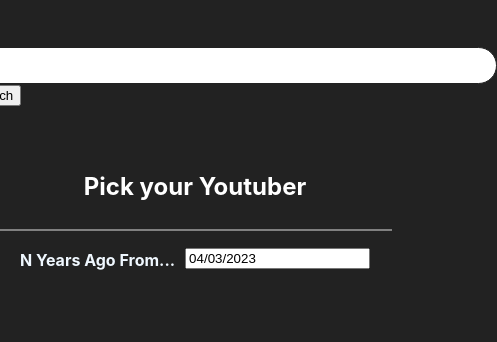
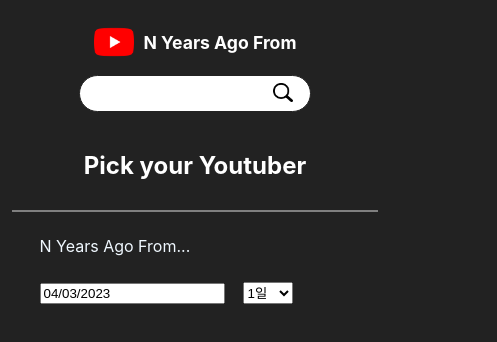
Before and after one commit to prater21/N-Years-Ago-From, a React (Create React App) app: page / in a window 390 px wide. Shown: the top 342 px of the page, 497 px wide, since content can reach past the window. Built offline with nearby package versions, Linux system fonts and the light colour scheme.

Commit message:
add : select period, responsive style

```diff
--- a/src/App.js
+++ b/src/App.js
@@ -4,19 +4,23 @@
 import Header from './components/Header';
 
 function App() {
-  const [channelId, setchannelId] = useState("");
+  const [channelId, setChannelId] = useState("");
+  const [channelImg, setChannelImg] = useState("");
   const [apiError, setApiError] = useState(false);
 
-  const setChannelId = (youtuberInput) => {
-    setchannelId(youtuberInput);
+  const setChId = (chId) => {
+    setChannelId(chId);
+  }
+  const setChImg = (chImgSrc) => {
+    setChannelImg(chImgSrc);
   }
   const ErrorHandler = () => {
     setApiError(true);
   }
   return (
     <Fragment>
-      <Header setChannelId={setChannelId} ErrorHandler={ErrorHandler} />
-      {!apiError && <Body channelId={channelId} ErrorHandler={ErrorHandler} />}
+      <Header setChannelId={setChId} ErrorHandler={ErrorHandler} setChannelImgSrc={setChImg} />
+      {!apiError && <Body channelId={channelId} ErrorHandler={ErrorHandler} channelImgSrc={channelImg} />}
       {apiError && <div className='error'>
         <h2>Api 할당량이 다 찼습니다. 내일 다시 시도해주세요!</h2>
       </div>}
--- a/src/components/Body.css
+++ b/src/components/Body.css
@@ -7,29 +7,35 @@
 
 .body__title {
   display: flex;
-  width: 900px;
+  width: 850px;
 }
 
-.body__title h1 {
-  margin-left: 20px;
+.body__title p {
+  margin-left: 10px;
   font-size: 1.1rem;
 }
-
+.body__select {
+  display: flex;
+}
 .body__datePicker {
   margin-left: 20px;
-  margin-top: 17px;
+  margin-top: 18px;
+}
+.body__daySelect {
+  height: 22px;
+  margin: 18px;
 }
 
 .body__content {
   color: aliceblue;
-  width: 900px;
+  width: 850px;
   padding: 0;
 }
 
 .body__videos,
 .body__empty {
   list-style: none;
-  width: 900px;
+  width: 850px;
 }
 
 .body__emptyImg {
@@ -45,16 +51,16 @@
 
 .body__video {
   display: flex;
-  margin-left: 20px;
+  margin-left: 10px;
   margin-bottom: 20px;
-  width: 870px;
+  width: 830px;
   overflow-x: scroll;
   gap: 10px;
 }
 
 .body__videos hr,
 .body__empty hr {
-  width: 900px;
+  width: 850px;
   border: 1px solid gray;
 }
 
@@ -76,34 +82,29 @@
 }
 
 @media all and (max-width: 1023px) {
-  .body__title h1 {
+  .body__title p {
     font-size: 1rem;
-  }
-  .body__datePicker {
-    margin-left: 10px;
-    margin-top: 8px;
   }
   .body__title,
   .body__container {
-    width: 100%;
+    width: 90%;
   }
   .body__content {
     width: 100%;
-    margin-top: 0;
   }
   .body__videos hr,
   .body__empty hr {
-    width: 97%;
+    width: 100%;
   }
-
   .body__videos,
   .body__empty {
-    width: 100%;
+    width: 95%;
+    margin: auto;
     margin-bottom: 15px;
   }
   .body__video {
-    width: 94%;
-    margin-left: 18px;
+    width: 100%;
+    margin: 0;
     margin-bottom: 0px;
   }
   .body__emptyImg {
@@ -114,7 +115,23 @@
     height: 135px;
   }
   .body__year {
-    margin: 10px 20px;
+    margin: 10px;
     font-size: 0.9rem;
   }
 }
+
+@media all and (max-width: 767px) {
+  .body__title {
+    flex-direction: column;
+  }
+  .body__title p {
+    margin-left: 20px;
+  }
+  .body__datePicker {
+    margin-left: 20px;
+    margin-top: 10px;
+  }
+  .body__daySelect {
+    margin-top: 10px;
+  }
+}
--- a/src/components/Body.js
+++ b/src/components/Body.js
@@ -8,7 +8,7 @@
 import "react-datepicker/dist/react-datepicker.css";
 import "./Body.css"
 
-const Body = ({ channelId, ErrorHandler }) => {
+const Body = ({ channelId, channelImgSrc, ErrorHandler }) => {
     // date variable
     const [date, setDate] = useState(new Date());
     const [dateEnd, setDateEnd] = useState(null);
@@ -16,6 +16,8 @@
     const [videos, setVideos] = useState([]);
     const [loading, setLoading] = useState(false);
     const publishData = [];
+
+    const [day, setDay] = useState(1);
 
 
     useEffect(() => {
@@ -67,7 +69,7 @@
         setDate(date);
         let start = new Date(date);
         let end = new Date(date);
-        end.setDate(date.getDate() + 6)
+        end.setDate(date.getDate() + (day - 1))
         setDateEnd(end);
         if (date.getMonth() === 1 && date.getDate() === 28) {   // 29 FEB
             getPublishDate(date.getYear(), 1, start, end);
@@ -82,12 +84,25 @@
 
     }
 
+    const daySelect = (e) => {
+        let _day = parseInt(e.target.value);
+        setDay(_day);
+    }
+
     return (
         <div className="body">
             <div className="body__title">
-                <h1 >N Years Ago From...</h1>
-                <div className="body__datePicker" >
-                    <DatePicker selected={date} onChange={(date) => dateChangeHandler(date)} />
+                <p>N Years Ago From...</p>
+                <div className="body__select">
+                    <div className="body__datePicker" >
+                        <DatePicker selected={date} onChange={(date) => dateChangeHandler(date)} />
+                    </div>
+                    <select className="body__daySelect" onChange={daySelect}>
+                        <option value="1">1일</option>
+                        <option value="7">7일</option>
+                        <option value="14">14일</option>
+                        <option value="30">30일</option>
+                    </select>
                 </div>
             </div>
             {!loading && <div className="body__container">
@@ -112,7 +127,7 @@
                             //no video data
                             <li key={data.year} className="body__empty" >
                                 <p className="body__year">{data.year}년 {date.getMonth() + 1}월 {date.getDate()}일 ~ {dateEnd.getMonth() + 1}월 {dateEnd.getDate()}일</p>
-                                <img className="body__emptyImg" src={process.env.PUBLIC_URL + "/img/chim-no-video.png"} alt="no video img" />
+                                <img className="body__emptyImg" src={channelImgSrc} alt="no video img" />
                                 <hr />
                             </li>
                         ))
@@ -132,6 +147,7 @@
                     />
                 </div>}
 
+
         </div >
     )
 }
--- a/src/components/Header.css
+++ b/src/components/Header.css
@@ -5,18 +5,28 @@
 }
 .header__top {
   display: flex;
-  margin: 20px;
   align-items: center;
+  width: 800px;
+  margin: 30px 0;
+}
+
+.header__topLeft {
+  display: flex;
+  gap: 10px;
 }
 .header__icon {
-  width: 30px;
+  width: 40px;
   object-fit: contain;
 }
 .header__title {
   color: white;
-  /* flex: 0.1; */
+  font-size: 1.1rem;
 }
-.header__input {
+
+.header__topRight {
+  margin-left: auto;
+}
+.header__searchInput {
   width: 500px;
   height: 35px;
   padding: 0 15px;
@@ -24,11 +34,13 @@
   border: 1px solid rgb(34, 34, 34);
 }
 .header__searchResults {
+  display: flex;
+  flex-direction: column;
   position: absolute;
   z-index: 10;
   width: 510px;
-  min-height: 150px;
-  max-height: 300px;
+  min-height: 90px;
+  max-height: 340px;
   overflow-y: scroll;
   margin: 5px 12px;
   border-radius: 5px;
@@ -36,12 +48,9 @@
   list-style: none;
   padding: 0;
 }
-
 .header__searchResult {
   display: flex;
   align-items: center;
-  /* border-radius: 10px; */
-  /* margin: 5px 12px 5px 10px; */
   padding: 3px 15px;
 }
 .header__searchResult:hover {
@@ -53,28 +62,50 @@
   width: 30px;
   height: 30px;
   margin-right: 5px;
-  /* object-fit: contain; */
 }
 .header__spiner {
+  margin: auto;
   margin-top: 30px;
   text-align: center;
 }
+.header__searchClose {
+  color: gray;
+  width: 50px;
+  font-size: 0.9rem;
+  margin-top: auto;
+  margin-left: auto;
+  cursor: pointer;
+}
+
+.header__searchIcon {
+  border: 1px solid rgba(0, 0, 0, 0);
+  background-color: rgba(0, 0, 0, 0);
+  margin-left: -45px;
+  position: absolute;
+  margin-top: 6px;
+  cursor: pointer;
+}
+.header__searchIcon img {
+  width: 20px;
+  margin-left: auto;
+}
+
 .header__noProfile {
   color: white;
 }
+
 .header__profile {
   display: flex;
-  width: 900px;
+  width: 850px;
 }
-
 .header__profileImg {
-  width: 60px;
+  width: 70px;
   border-radius: 5px;
-  margin: 15px 20px;
+  margin: 12px 20px;
   object-fit: contain;
 }
 
-.header__name {
+.header__profileName {
   font-size: 1.2rem;
   color: aliceblue;
   margin: 12px 0;
@@ -88,22 +119,33 @@
 }
 
 .header__line {
-  width: 880px;
+  width: 850px;
+  margin-top: 10px;
   border: 1px solid gray;
 }
 
 @media (max-width: 1023px) {
   .header,
-  .header__img,
   .header__profile {
-    width: 100%;
+    width: 95%;
+    margin: auto;
+  }
+  .header__top {
+    width: 95%;
+    margin-bottom: 10px;
+  }
+
+  .header__searchInput {
+    width: 300px;
+  }
+  .header__searchResults {
+    width: 310px;
   }
   .header__profileImg {
-    width: 50px;
-    height: 50px;
-    margin: 10px 10px 5px 15px;
+    width: 60px;
+    margin: 15px 15px 10px 0px;
   }
-  .header__name {
+  .header__profileName {
     font-size: 1rem;
     margin: 14px 0 0 0;
   }
@@ -111,6 +153,23 @@
     font-size: 0.8rem;
   }
   .header__line {
-    width: 100%;
+    width: 98%;
   }
 }
+
+@media all and (max-width: 767px) {
+  .header__top {
+    flex-direction: column;
+    margin: 20px 0;
+  }
+  .header__topRight {
+    margin-top: 10px;
+    margin-left: 0;
+  }
+  .header__searchInput {
+    width: 200px;
+  }
+  .header__searchResults {
+    width: 210px;
+  }
+}
--- a/src/components/Header.js
+++ b/src/components/Header.js
@@ -8,10 +8,11 @@
 
 import "./Header.css"
 
-const Header = ({ setChannelId, ErrorHandler }) => {
+const Header = ({ setChannelId, setChannelImgSrc, ErrorHandler }) => {
 
-    const youtubetInput = useRef();
+    const searchInput = useRef();
     const [displaySearch, setDisplaySearch] = useState(false);
+    const [blurOn, setBlurOn] = useState(false);
     const [searchResult, setSearchResult] = useState([]);
     const [youtuber, setYoutuber] = useState(null);
     const [loading, setLoading] = useState(false);
@@ -19,13 +20,13 @@
     const submitHandler = async (event) => {
         event.preventDefault();
         setLoading(true);
-        console.log(youtubetInput.current.value);
+
         await axios.get("https://www.googleapis.com/youtube/v3/search", {
             params: {
                 key: process.env.REACT_APP_API_KEY,
                 part: "snippet",
                 type: "channel",
-                q: youtubetInput.current.value
+                q: searchInput.current.value
             }
         }).then(response => {
             console.log(response.data)
@@ -40,17 +41,43 @@
 
     return <div className="header">
         <div className="header__top">
-            <img className="header__icon" src={process.env.PUBLIC_URL + '/img/youtubeIcon.png'} alt="" />
-            <p className="header__title">N Years Ago From</p>
-            <form onSubmit={submitHandler}>
-                <input ref={youtubetInput} onChange={() => { setSearchResult([]) }} onFocus={() => { setDisplaySearch(true); }} onBlur={() => { setDisplaySearch(false); }} type="text" id="youtuber" className="header__input" />
+            <div className="header__topLeft">
+                <img className="header__icon" src={process.env.PUBLIC_URL + '/img/youtubeIcon.png'} alt="" />
+                <h1 className="header__title">N Years Ago From</h1>
+            </div>
+            <form className="header__topRight" onSubmit={submitHandler}>
+                <input
+                    className="header__searchInput"
+                    ref={searchInput}
+                    onChange={() => { setSearchResult([]) }}
+                    onMouseOver={() => { setBlurOn(false) }}
+                    onFocus={() => { setDisplaySearch(true); }}
+                    onBlur={() => { if (blurOn) { setDisplaySearch(false); } }}
+                    type="text"
+                />
                 {displaySearch &&
-                    <ul className="header__searchResults">
+                    <ul
+                        className="header__searchResults"
+                        onMouseOver={() => { setBlurOn(false) }}
+                        onMouseOut={() => { setBlurOn(true) }}>
                         {!loading &&
-                            searchResult.map(result => <li className="header__searchResult" onClick={() => { setChannelId(result.snippet.channelId); setYoutuber({ imgSrc: result.snippet.thumbnails.default.url, title: result.snippet.channelTitle, description: result.snippet.description }); setDisplaySearch(false); }}>
-                                <img width={"40px"} src={result.snippet.thumbnails.default.url} alt="" />
-                                <p> {result.snippet.channelTitle}</p>
-                            </li>)
+                            searchResult.map(result =>
+                                <li className="header__searchResult"
+                                    onClick={() => {
+                                        setChannelId(result.snippet.channelId);
+                                        setChannelImgSrc(result.snippet.thumbnails.high.url);
+                                        setYoutuber(
+                                            {
+                                                imgSrc: result.snippet.thumbnails.default.url,
+                                                title: result.snippet.channelTitle,
+                                                description: result.snippet.description
+                                            });
+                                        setDisplaySearch(false);
+                                    }}>
+                                    <img width={"40px"} src={result.snippet.thumbnails.default.url} alt="" />
+                                    <p> {result.snippet.channelTitle}</p>
+                                </li>)
+
                         }
                         {loading &&
                             <div className="header__spiner">
@@ -61,24 +88,25 @@
                                     speedMultiplier={0.7}
                                 />
                             </div>}
+                        <p className="header__searchClose" onClick={() => { setDisplaySearch(false); }}>Close</p>
                     </ul>}
-
-                <button>search</button>
+                <button className="header__searchIcon" >
+                    <img width={"20px"} src={process.env.PUBLIC_URL + '/img/searchIcon.png'} alt="" />
+                </button>
             </form>
         </div>
-
         {!youtuber && <div className="header__noProfile">
             <h2>Pick your Youtuber</h2>
         </div>}
         {youtuber && <div className="header__profile">
             <img className="header__profileImg" src={youtuber.imgSrc} alt="" />
             <div>
-                <p className="header__name">{youtuber.title}</p>
+                <p className="header__profileName">{youtuber.title}</p>
                 <p className="header__description">{youtuber.description}</p>
             </div>
         </div>}
         <hr className="header__line"></hr>
-    </div>
+    </div >
 }
 
 export default Header;
```
Also changed, not shown: public/img/searchIcon.png (added).
